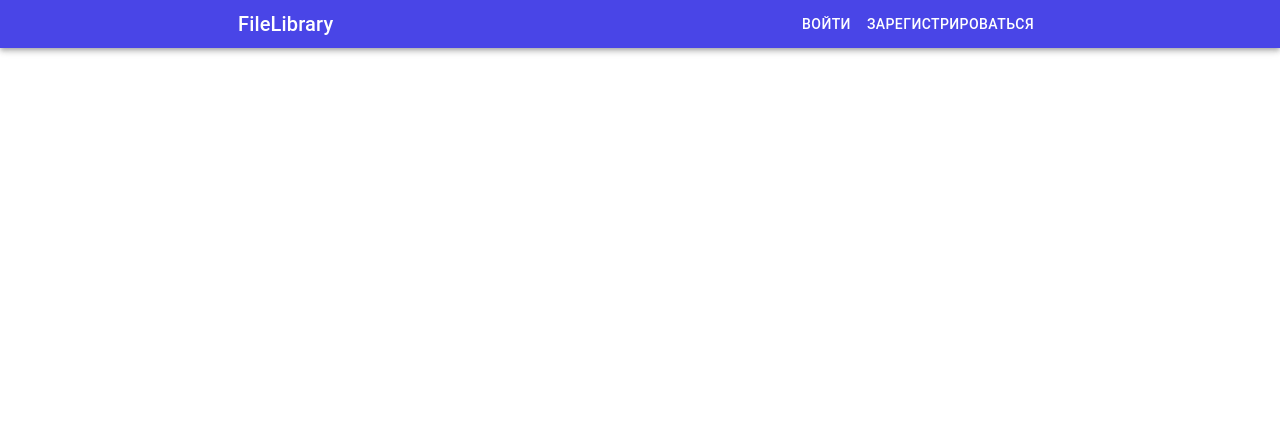
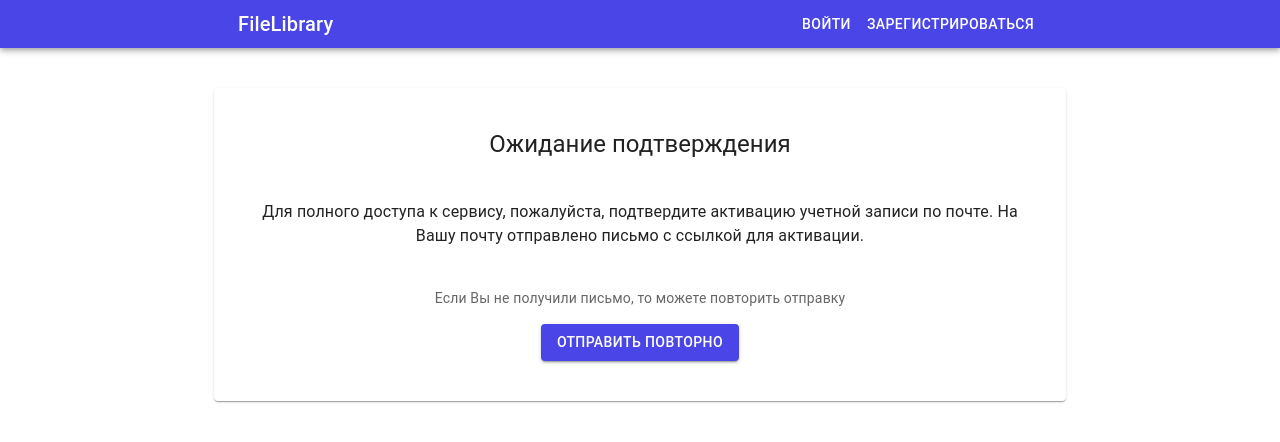
Before and after one commit to CodeventureRU/FileLibrary, a React (Vite) app in the folder frontend/src/client/: page /profile in a window 1280 px wide. Shown: the top 442 px of the page. Built offline with nearby package versions, Linux system fonts and the light colour scheme.

Commit message:
feat(pages,profile): добавление на страницу профиля вывода виджета с ожиданием подтверждения

```diff
--- a/frontend/src/client/src/pages/profile/Profile.jsx
+++ b/frontend/src/client/src/pages/profile/Profile.jsx
@@ -1,9 +1,18 @@
 import React from 'react';
+import {useViewerStore, viewerSelector} from "../../entities/viewer/index.js";
+import {ActivationWaiting} from "../../widgets/activation-waiting/index.js";
 
 const Profile = () => {
+    const viewer = useViewerStore(viewerSelector);
+
     return (
         <div>
-
+            {!viewer.is_active
+            ?
+            <ActivationWaiting />
+            :
+                <>Пользователь подтвердил почту</>
+            }
         </div>
     );
 };
```
